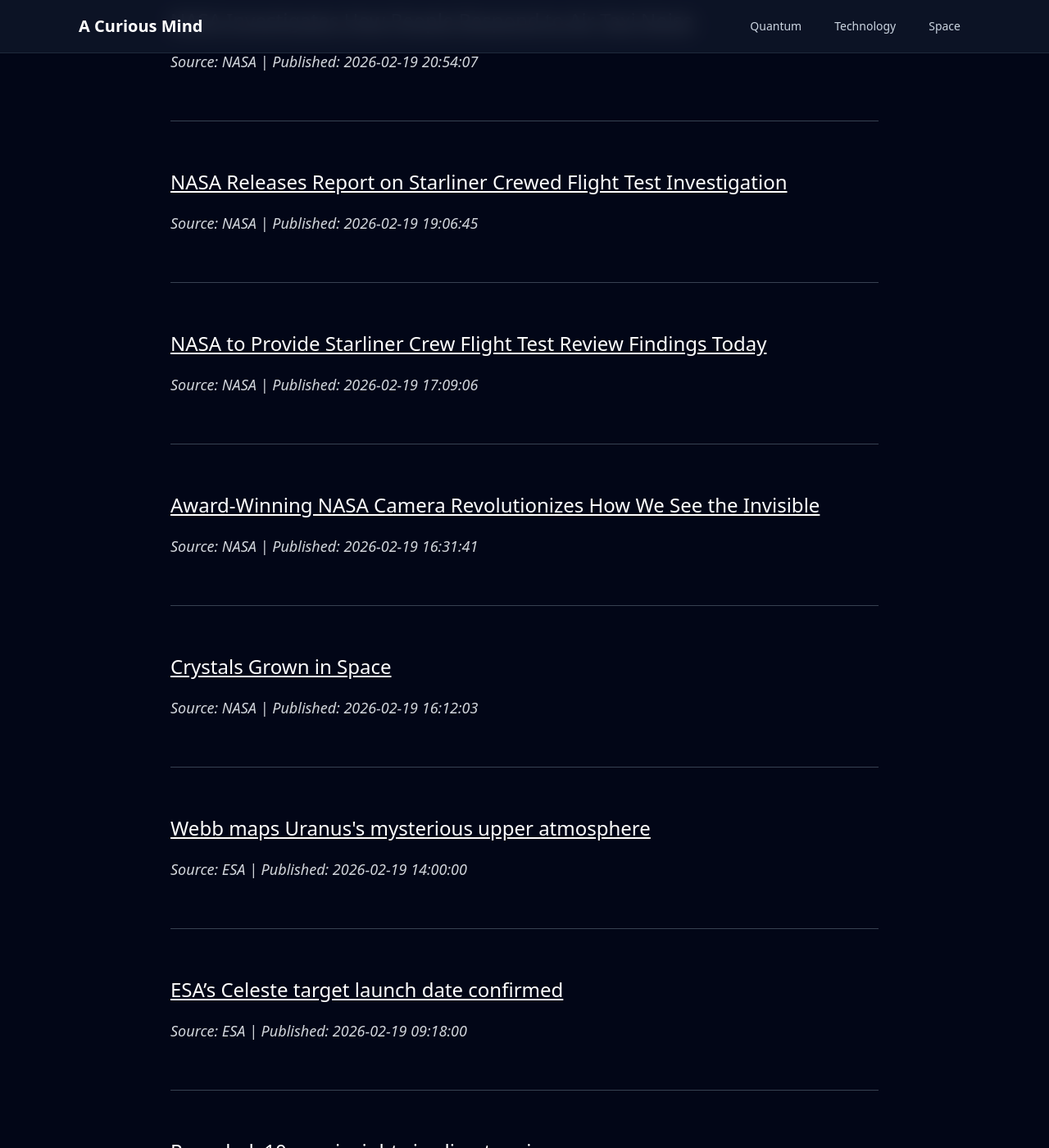
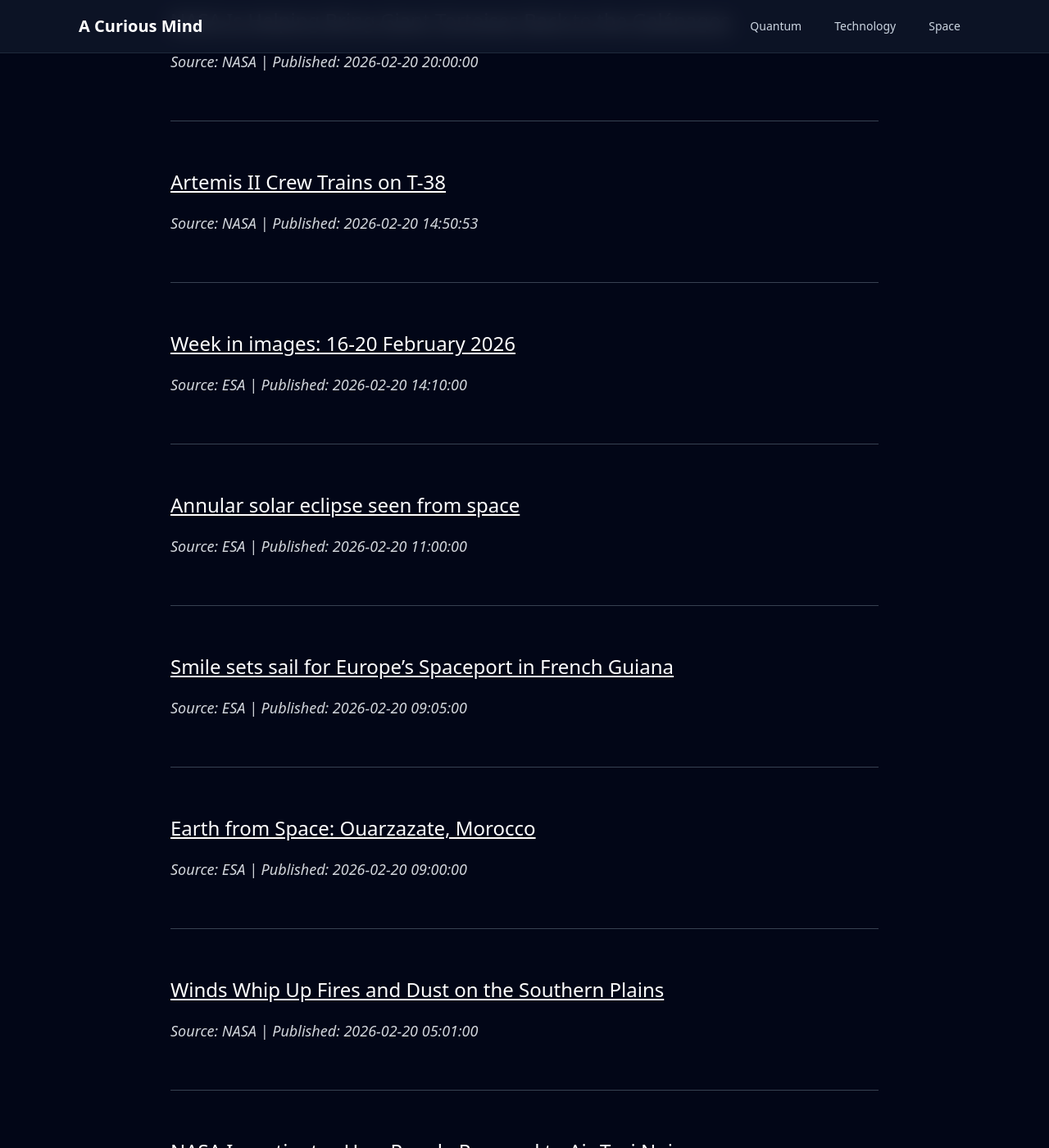
Before and after one commit to onehl7/onehl7.github.io, a Jekyll site: the page built from _posts/2025-11-22-space-updates.md, in a window 1280 px wide and 1400 px high, scrolled down 351 px. Shown: the whole window at 82% size. Built offline with Jekyll 4.4.1, drawn with Linux system fonts in a browser that asks for light colours; nearby versions of some CDN libraries; some of the changed text lies outside the part shown.

Commit message:
Update space news data

```diff
--- a/_data/space_news.json
+++ b/_data/space_news.json
@@ -1,4 +1,46 @@
 [
+  {
+    "source": "NASA",
+    "title": "NASA Is Helping Bring Giant Tortoises Back to the Gal\u00e1pagos",
+    "link": "https://science.nasa.gov/earth/nasa-is-helping-bring-giant-tortoises-back-to-the-galapagos/",
+    "published": "2026-02-20 20:00:00"
+  },
+  {
+    "source": "NASA",
+    "title": "Artemis II Crew Trains on T-38",
+    "link": "https://www.nasa.gov/image-article/artemis-ii-crew-trains-on-t-38/",
+    "published": "2026-02-20 14:50:53"
+  },
+  {
+    "source": "ESA",
+    "title": "Week in images: 16-20 February 2026",
+    "link": "https://www.esa.int/About_Us/Week_in_images/Week_in_images_16-20_February_2026",
+    "published": "2026-02-20 14:10:00"
+  },
+  {
+    "source": "ESA",
+    "title": "Annular solar eclipse seen from space",
+    "link": "https://www.esa.int/ESA_Multimedia/Images/2026/02/Annular_solar_eclipse_seen_from_space",
+    "published": "2026-02-20 11:00:00"
+  },
+  {
+    "source": "ESA",
+    "title": "Smile sets sail for Europe\u2019s Spaceport in French Guiana",
+    "link": "https://www.esa.int/Science_Exploration/Space_Science/Smile/Smile_sets_sail_for_Europe_s_Spaceport_in_French_Guiana",
+    "published": "2026-02-20 09:05:00"
+  },
+  {
+    "source": "ESA",
+    "title": "Earth from Space: Ouarzazate, Morocco",
+    "link": "https://www.esa.int/ESA_Multimedia/Images/2026/02/Earth_from_Space_Ouarzazate_Morocco",
+    "published": "2026-02-20 09:00:00"
+  },
+  {
+    "source": "NASA",
+    "title": "Winds Whip Up Fires and Dust on the Southern Plains",
+    "link": "https://science.nasa.gov/earth/earth-observatory/winds-whip-up-fires-and-dust-on-the-southern-plains/",
+    "published": "2026-02-20 05:01:00"
+  },
   {
     "source": "NASA",
     "title": "NASA Investigates How People Respond to Air Taxi Noise",
@@ -12,48 +54,6 @@
     "published": "2026-02-19 19:06:45"
   },
   {
-    "source": "NASA",
-    "title": "NASA to Provide Starliner Crew Flight Test Review Findings Today",
-    "link": "https://www.nasa.gov/news-release/nasa-to-provide-starliner-crew-flight-test-review-findings-today/",
-    "published": "2026-02-19 17:09:06"
-  },
-  {
-    "source": "NASA",
-    "title": "Award-Winning NASA Camera Revolutionizes How We See the Invisible",
-    "link": "https://www.nasa.gov/aeronautics/award-winning-nasa-camera-revolutionizes-how-we-see-the-invisible/",
-    "published": "2026-02-19 16:31:41"
-  },
-  {
-    "source": "NASA",
-    "title": "Crystals Grown in Space",
-    "link": "https://www.nasa.gov/image-article/crystals-grown-in-space/",
-    "published": "2026-02-19 16:12:03"
-  },
-  {
-    "source": "ESA",
-    "title": "Webb maps Uranus's mysterious upper atmosphere",
-    "link": "https://www.esa.int/Science_Exploration/Space_Science/Webb/Webb_maps_Uranus_s_mysterious_upper_atmosphere",
-    "published": "2026-02-19 14:00:00"
-  },
-  {
-    "source": "ESA",
-    "title": "ESA\u2019s Celeste target launch date confirmed",
-    "link": "https://www.esa.int/Applications/Satellite_navigation/ESA_s_Celeste_target_launch_date_confirmed",
-    "published": "2026-02-19 09:18:00"
-  },
-  {
-    "source": "ESA",
-    "title": "Revealed: 10 new insights in climate science",
-    "link": "https://www.esa.int/Applications/Observing_the_Earth/FutureEO/Space_for_our_climate/Revealed_10_new_insights_in_climate_science",
-    "published": "2026-02-18 13:00:00"
-  },
-  {
-    "source": "ESA",
-    "title": "River deltas are sinking faster than the sea is rising",
-    "link": "https://www.esa.int/Applications/Observing_the_Earth/Copernicus/Sentinel-1/River_deltas_are_sinking_faster_than_the_sea_is_rising",
-    "published": "2026-02-17 13:00:00"
-  },
-  {
     "source": "ESA",
     "title": "\u03b5psilon",
     "link": "https://www.esa.int/Science_Exploration/Human_and_Robotic_Exploration/epsilon",
```
